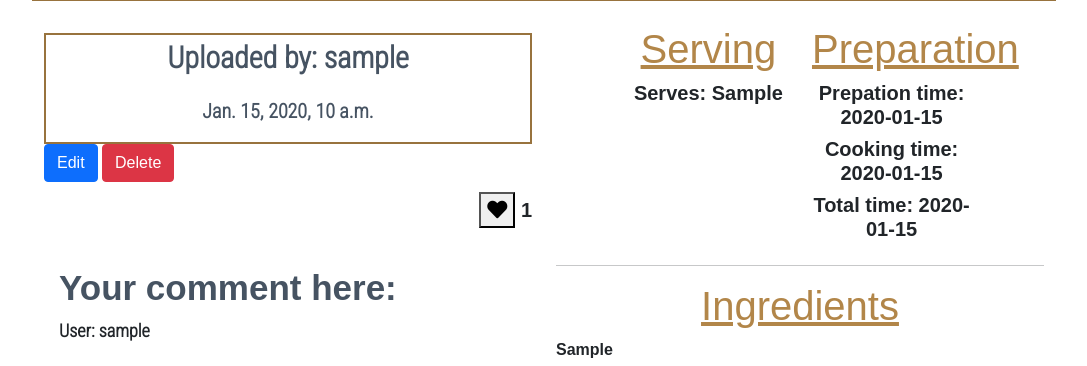
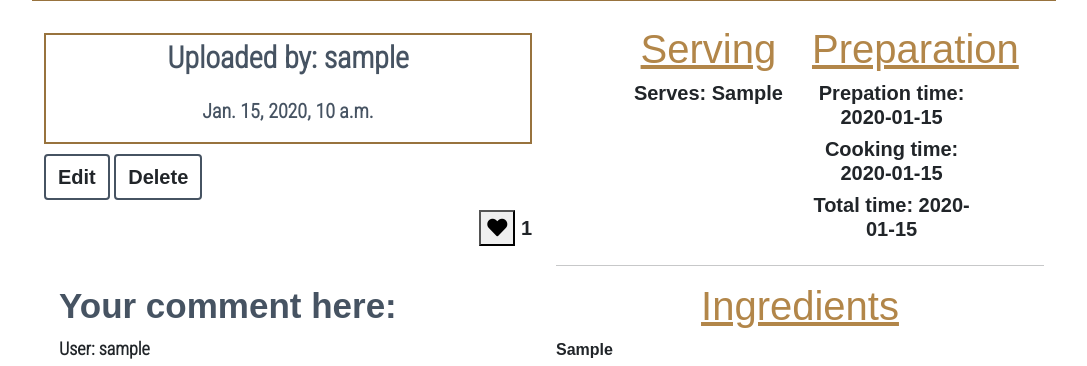
Before and after one commit to Sharpryan20/food-twisters, a Django app: a page that uses templates/recipe_detail.html in a window 1280 px wide. Shown: the part 291-657 px from the top of the page, without its empty margins (96-1183 px from the left). Run offline with Django 3.2, Linux system fonts and the light colour scheme; a user stored in the database is signed in; tables that the repository leaves empty hold one stand-in row (values such as "Sample post"); some libraries are stand-ins or nearby versions; some web fonts are replaced.

Commit message:
added ad styled edit and delete buttons on recipe_detail.html

```diff
--- a/static/css/style.css
+++ b/static/css/style.css
@@ -312,6 +312,20 @@ body {
     margin-top: 10px;
 }
 
+.crud-btn {
+    font-weight: bold;
+    font-size: 20px;
+    border: 2px solid #465362;
+    margin-top: 10px;
+}
+
+.crud-btn:hover {
+    font-weight: bold;
+    color: white;
+    background-color: #465362;
+
+}
+
 /* Category CSS */
 
 .category-title {
--- a/templates/recipe_detail.html
+++ b/templates/recipe_detail.html
@@ -28,8 +28,8 @@
                         </div>
                         <div>
                             {% if user.is_authenticated and user.id == recipe.author.id %}
-                            <a class="btn btn-primary" href="{% url 'update_recipe' recipe.slug %}" role="button">Edit</a>
-                            <a class="btn btn-danger" href="{% url 'delete_recipe' recipe.slug %}" role="button">Delete</a>
+                            <a class="btn crud-btn" href="{% url 'update_recipe' recipe.slug %}" role="button">Edit</a>
+                            <a class="btn crud-btn" href="{% url 'delete_recipe' recipe.slug %}" role="button">Delete</i></a>
                             {% else %}
                             {% endif %}
                         </div>
```
